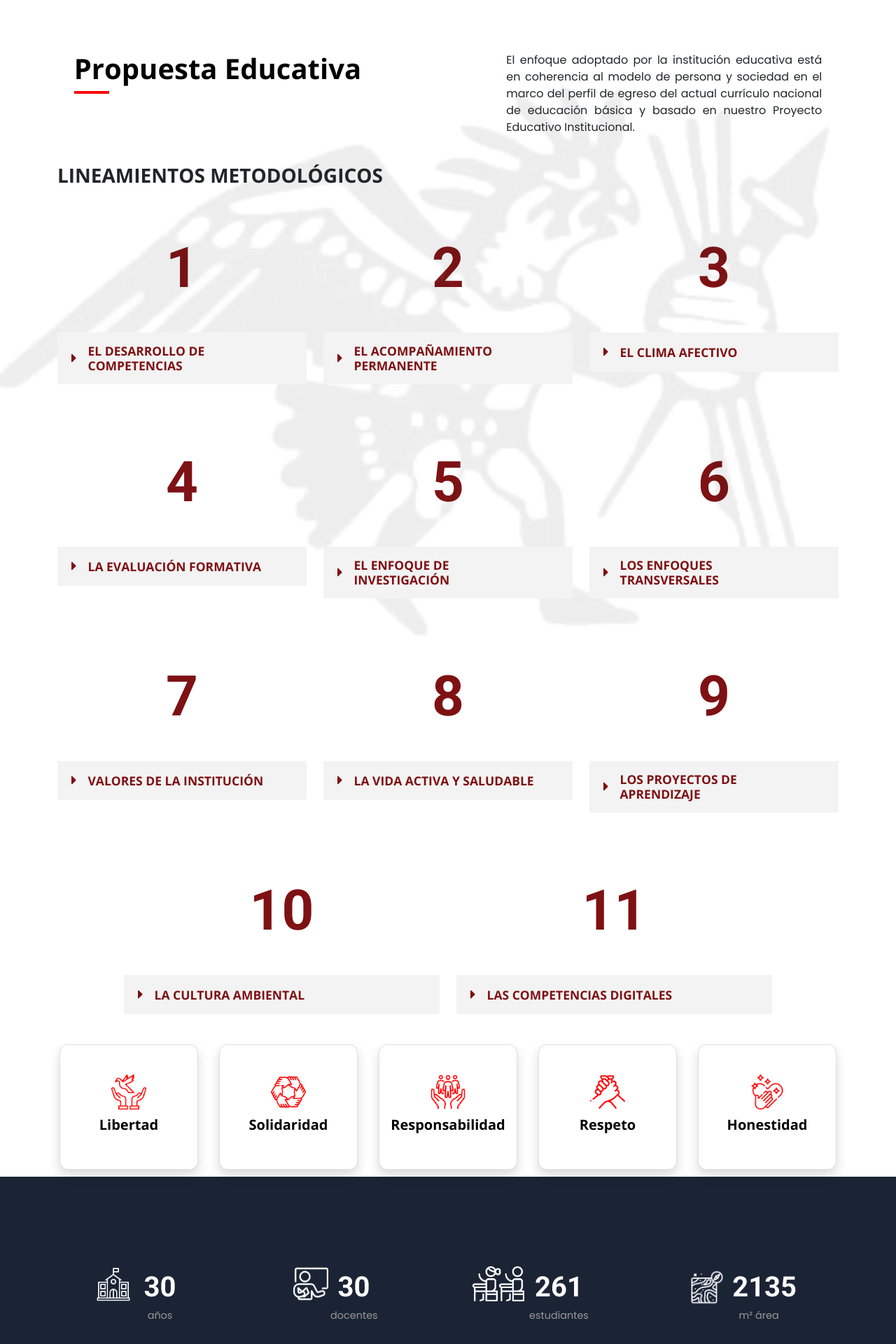
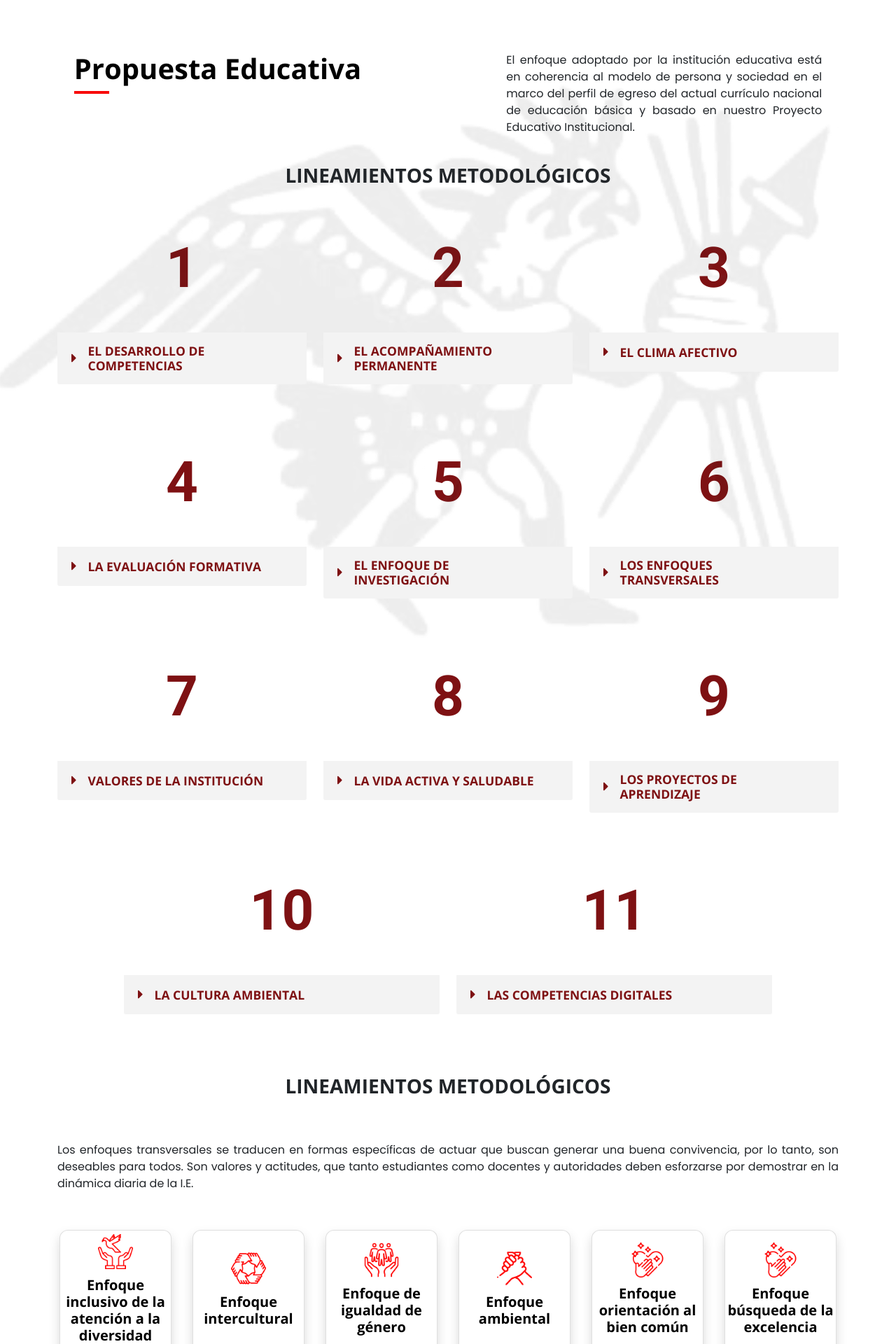
Before and after one commit to xxSylarxx/alas_peruanas, a PHP site: page /educativa.php in a window 1280 px wide. Shown: the part 680-2600 px from the top of the page at 70% size. Run offline with PHP 8.4, Linux system fonts and the light colour scheme; data that the repository does not hold is empty; some libraries are stand-ins or nearby versions.

Commit message:
mas cambios y se unio 3 landing

```diff
--- a/educativa.php
+++ b/educativa.php
@@ -768,10 +768,10 @@
             opacity: .08;
             filter: brightness(100%) contrast(100%) saturate(0%) blur(0) hue-rotate(0deg);
             position: absolute;
-            height: 90%;
-            top: 75%;
-            left: -51px;
-        }
+            height: 100%;
+            top: 130%;
+             left: 8%;
+                    }
 
 
         .separador {
@@ -1073,7 +1073,10 @@
 
     <section id="metodologicos">
         <div class="container">
-            <h3>LINEAMIENTOS METODOLÓGICOS</h3>
+            <center>
+                <h3>LINEAMIENTOS METODOLÓGICOS</h3>
+            </center>
+
             <div class="row pt-5">
                 <div class="col-lg-4">
                     <span>1</span>
@@ -1411,7 +1414,19 @@
             </div>
         </div>
     </section>
+    <br>
+    <br>
     <section class="container" id="valores">
+        <center>
+            <h3>LINEAMIENTOS METODOLÓGICOS</h3>
+            <br>
+            <br>
+        </center>
+        <p>Los enfoques transversales se traducen en formas específicas de actuar que buscan generar
+            una buena convivencia, por lo tanto, son deseables para todos. Son valores y actitudes, que
+            tanto estudiantes como docentes y autoridades deben esforzarse por demostrar en la dinámica
+            diaria de la I.E.</p>
+            <br>
         <div class="row justify-content-center">
 
             <div class="col-lg p-0 ">
@@ -1419,7 +1434,7 @@
                     <div class="card shadow ">
                         <div class="front ">
                             <span class="fs-1"><img src="./public/img/icons/libertad.png" width="50" alt=""></span>
-                            <h5 class="py-2">Libertad</h5>
+                            <h5 class="py-2">Enfoque inclusivo de la atención a la diversidad</h5>
                         </div>
                         <div class="back">
                             <span>Lorem, ipsum dolor sit amet consectetur adipisicing elit. </span>
@@ -1433,7 +1448,7 @@
                     <div class="card shadow ">
                         <div class="front ">
                             <span class="fs-1"><img src="./public/img/icons/solidaridad.png" width="50" alt=""></span>
-                            <h5 class="py-2">Solidaridad</h5>
+                            <h5 class="py-2">Enfoque intercultural</h5>
                         </div>
                         <div class="back">
                             <span>Lorem, ipsum dolor sit amet consectetur adipisicing elit. </span>
@@ -1447,7 +1462,7 @@
                     <div class="card shadow ">
                         <div class="front ">
                             <span class="fs-1"><img src="./public/img/icons/responsabilidad.png" width="50" alt=""></span>
-                            <h5 class="py-2">Responsabilidad</h5>
+                            <h5 class="py-2">Enfoque de igualdad de género</h5>
                         </div>
                         <div class="back">
                             <span>Lorem, ipsum dolor sit amet consectetur adipisicing elit. </span>
@@ -1461,7 +1476,7 @@
                     <div class="card shadow ">
                         <div class="front ">
                             <span class="fs-1"><img src="./public/img/icons/respeto.png" width="50" alt=""></span>
-                            <h5 class="py-2">Respeto</h5>
+                            <h5 class="py-2">Enfoque ambiental</h5>
                         </div>
                         <div class="back">
                             <span>Lorem, ipsum dolor sit amet consectetur adipisicing elit. </span>
@@ -1475,7 +1490,7 @@
                     <div class="card shadow ">
                         <div class="front ">
                             <span class="fs-1"><img src="./public/img/icons/honestidad.png" width="50" alt=""></span>
-                            <h5 class="py-2">Honestidad</h5>
+                            <h5 class="py-2">Enfoque orientación al bien común</h5>
                         </div>
                         <div class="back">
                             <span>Lorem, ipsum dolor sit amet consectetur adipisicing elit. </span>
@@ -1483,10 +1498,25 @@
                     </div>
                 </div>
             </div>
+            <div class="col-lg p-0 ">
+                <div class="flip mx-1">
+                    <div class="card shadow ">
+                        <div class="front ">
+                            <span class="fs-1"><img src="./public/img/icons/honestidad.png" width="50" alt=""></span>
+                            <h5 class="py-2">Enfoque búsqueda de la excelencia</h5>
+                        </div>
+                        <div class="back">
+                            <span>Lorem, ipsum dolor sit amet consectetur adipisicing elit. </span>
+                        </div>
+                    </div>
+                </div>
+            </div>
 
         </div>
     </section>
-    <section id="importantes">
+    <br>
+    <br>
+    <!-- <section id="importantes">
         <div class="container">
             <div class="row d-flex justify-content-around">
                 <div class="col-lg-3 d-flex justify-content-center contador">
@@ -1543,7 +1573,7 @@
                 </div>
             </div>
         </div>
-    </section>
+    </section> -->
     <div class="container">
         <br>
         <br>
@@ -1600,7 +1630,7 @@
                 <div class="tab-pane fade" id="pills-messages" role="tabpanel" aria-labelledby="pills-messages-tab">
                     <div class="row ">
                         <div class="col-lg-5" style="position:relative;margin-top:-85px;">
-                            <img src="./public/img/img-page/arequipa/meet.jpg" class="img-fluid" alt="">
+                            <img src="./public/img/img-page/meet.jpg" class="img-fluid" alt="">
                         </div>
                         <div class="col-lg-7">
                             <p>
@@ -1612,7 +1642,7 @@
                 <div class="tab-pane fade" id="pills-profile" role="tabpanel" aria-labelledby="pills-profile-tab">
                     <div class="row ">
                         <div class="col-lg-5" style="position:relative;margin-top:-85px;">
-                            <img src="./public/img/img-page/arequipa/otrasapp.jpg" class="img-fluid" alt="">
+                            <img src="./public/img/img-page/otrasapp.jpg" class="img-fluid" alt="">
                         </div>
                         <div class="col-lg-7">
                             <p>
@@ -1633,7 +1663,7 @@
                 <div class="tab-pane fade" id="pills-contact" role="tabpanel" aria-labelledby="pills-contact-tab">
                     <div class="row ">
                         <div class="col-lg-5" style="position:relative;margin-top:-85px;">
-                            <img src="./public/img/img-page/arequipa/biblioteca.jpg" class="img-fluid" alt="">
+                            <img src="./public/img/img-page/biblioteca.jpg" class="img-fluid" alt="">
                         </div>
                         <div class="col-lg-7">
                             <p>
--- a/partials/header.php
+++ b/partials/header.php
@@ -78,10 +78,10 @@ switch ($pagina) {
                         <a class="<?= $active3 ?>" href="./educativa.php">PROPUESTA EDUCATIVA</a>
                     </li>
                     <li class="nav-item ">
-                        <a class="<?= $active4 ?>" href="./areas.php">PERFIL DEL EGRESADO</a>
+                        <a class="<?= $active4 ?>" href="#">PERFIL DEL EGRESADO</a>
                     </li>
                     <li class="nav-item ">
-                        <a class="<?= $active5 ?>" href="./areas.php">TALLERES</a>
+                        <a class="<?= $active5 ?>" href="#">TALLERES</a>
                     </li>
                     <li class="nav-item dropdown">
                         <a class="<?= $active6 ?> dropdown-toggle" href="#" id="navbarDropdownMenuLink" role="button" data-bs-toggle="dropdown" aria-expanded="false">
```
Also changed, not shown: valores.php (+5 -5 lines), arequipa/public/img/icons/logo.png, ica/public/img/icons/logo.png, public/img/icons/honestidad2.png (added), public/img/icons/libertad2.png (added), public/img/icons/logo.png, public/img/icons/responsabilidad2.png (added).
